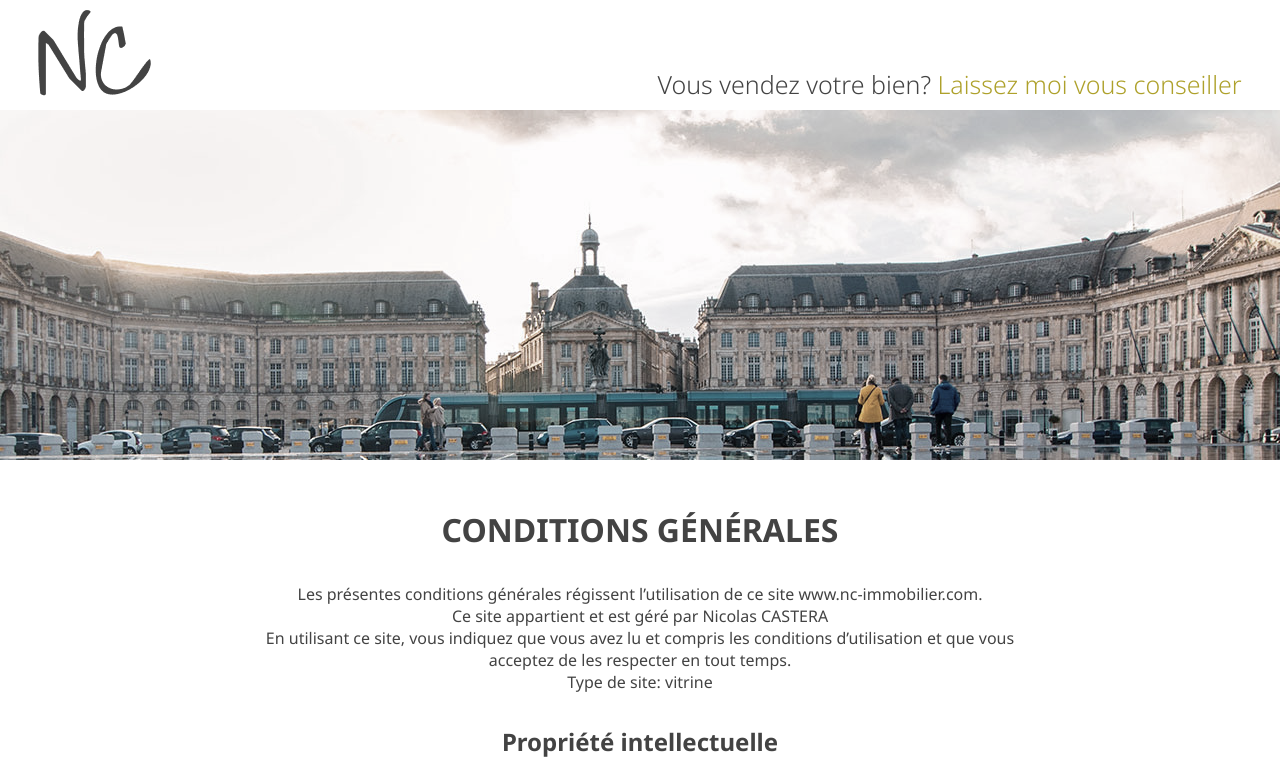
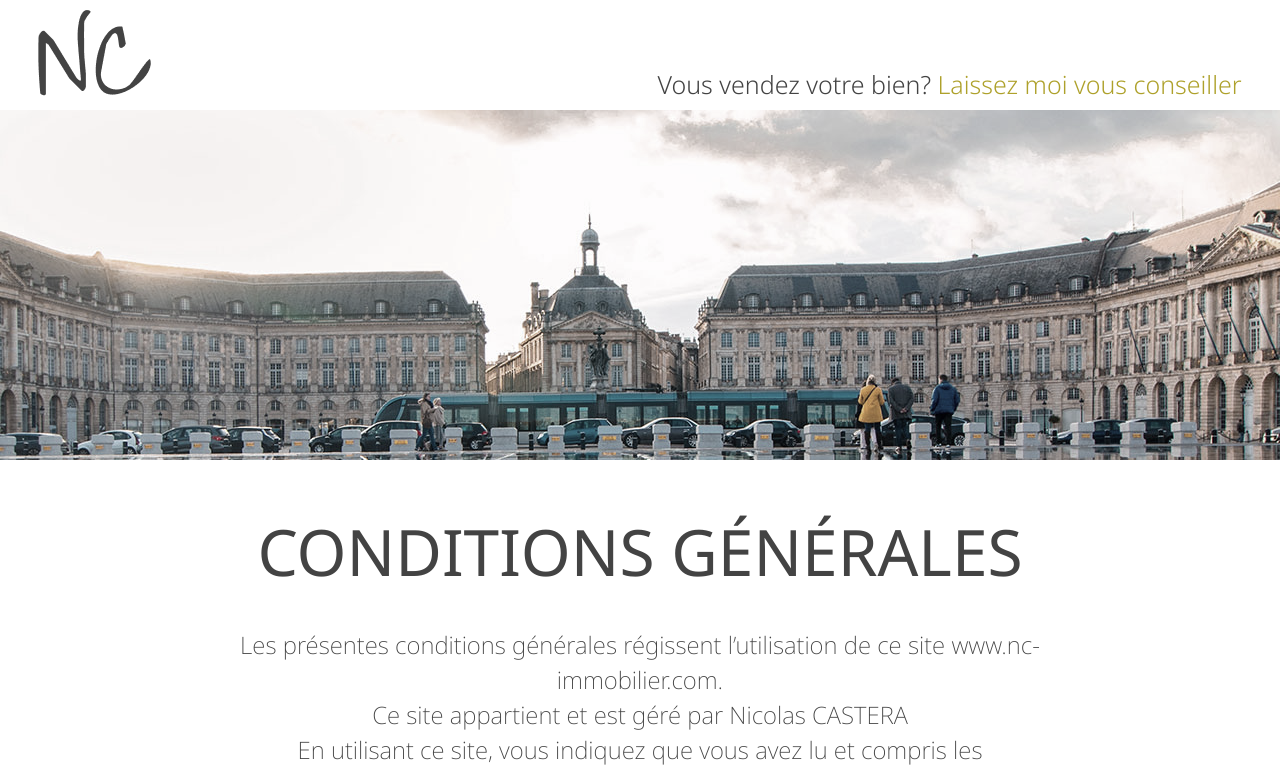
Before and after one commit to magicniclus/monIndependant, a React (Create React App) app: page /conditions-generales in a window 1280 px wide. Shown: the top 773 px of the page. Built offline with nearby package versions, Linux system fonts and the light colour scheme.

Commit message:
Update _conditions.scss

```diff
--- a/src/pages/conditions/_conditions.scss
+++ b/src/pages/conditions/_conditions.scss
@@ -14,6 +14,7 @@
         width: 100vw;
         height: 350px;
         background-image: url(../../assets/bordeaux.jpg);
+        background-size: cover;
         background-position: center;
         filter: grayscale(0.6);
     }
@@ -21,10 +22,21 @@
         h1{
             margin-top: 3rem;
             margin-bottom: 2rem;
+            font-weight: 400;
+            font-size: 64px;
+            text-align: center;
         }
         h2{
             margin-top: 2rem;
             margin-bottom: 1rem;
+            margin-bottom: 1rem;font-size: 40px;
+            font-weight: 400;
+        }
+        p{
+            margin-top: 1rem;
+            font-size: 24px;
+            font-weight: 200;
+            line-height: 35px;
         }
     }
     .contentHeight{
```
